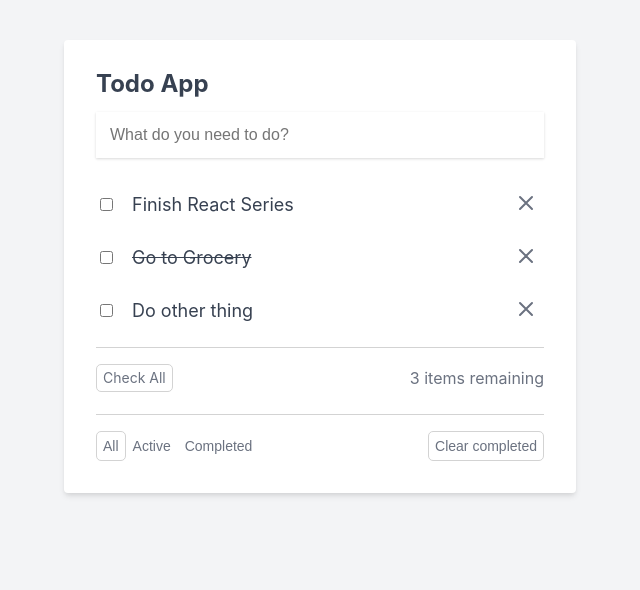
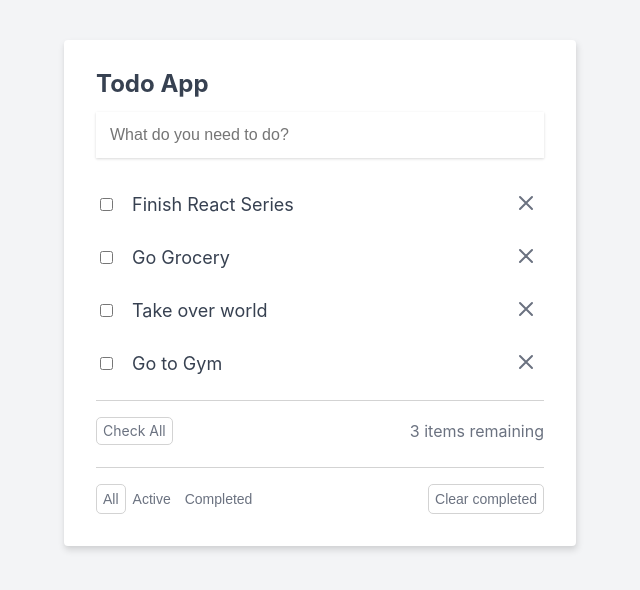
Before and after one commit to AndressaDaCosta/laracast-react, a React (Create React App) app in the folder lc-react/: page / in a window 1280 px wide. Shown: the top 590 px of the page, without its empty margins (320-960 px from the left). Built offline with nearby package versions, Linux system fonts and the light colour scheme.

Commit message:
Episode3-Making use of state

```diff
--- a/lc-react/src/App.css
+++ b/lc-react/src/App.css
@@ -1,12 +1,14 @@
-*, *::before, *::after {
+*,
+*::before,
+*::after {
 	box-sizing: border-box;
 }
 
 body {
 	margin: 0;
-  font-family: -apple-system, BlinkMacSystemFont, 'Segoe UI', 'Roboto', 'Oxygen',
-    'Ubuntu', 'Cantarell', 'Fira Sans', 'Droid Sans', 'Helvetica Neue',
-    sans-serif;
+	font-family: -apple-system, BlinkMacSystemFont, 'Segoe UI', 'Roboto',
+		'Oxygen', 'Ubuntu', 'Cantarell', 'Fira Sans', 'Droid Sans',
+		'Helvetica Neue', sans-serif;
 	-webkit-font-smoothing: antialiased;
 	-moz-osx-font-smoothing: grayscale;
 }
@@ -23,7 +25,8 @@ body {
 	padding: 2rem;
 	background: white;
 	border-radius: 0.25rem;
-  box-shadow: 0 4px 6px -1px rgba(0, 0, 0, 0.1), 0 2px 4px -1px rgba(0, 0, 0, 0.06);
+	box-shadow: 1px 4px 6px 1px rgba(0, 0, 0, 0.1),
+		0 2px 4px -1px rgba(0, 0, 0, 0.06);
 	max-width: 32rem;
 	color: #374151;
 }
@@ -80,13 +83,13 @@ h2 {
 
 .x-button {
 	background: white;
-  color: #6B7280;
+	color: #6b7280;
 	border: none;
 	cursor: pointer;
 }
 
 .x-button:hover {
-  color: #1F2937;
+	color: #1f2937;
 }
 
 .x-button-icon {
@@ -95,7 +98,7 @@ h2 {
 }
 
 .button {
-  color: #6B7280;
+	color: #6b7280;
 	font-size: 14px;
 	background: white;
 	border: 1px solid lightgray;
@@ -120,7 +123,7 @@ h2 {
 	display: flex;
 	justify-content: space-between;
 	align-items: center;
-  color: #6B7280;
+	color: #6b7280;
 	margin-top: 22px;
 	padding-top: 16px;
 	border-top: 1px solid lightgray;
@@ -130,7 +133,7 @@ h2 {
 	display: flex;
 	justify-content: space-between;
 	align-items: center;
-  color: #6B7280;
+	color: #6b7280;
 	margin-top: 22px;
 	padding-top: 16px;
 	border-top: 1px solid lightgray;
--- a/lc-react/src/components/App.jsx
+++ b/lc-react/src/components/App.jsx
@@ -1,7 +1,31 @@
+import { useState } from 'react';
 import '../reset.css';
 import '../App.css';
 
 function App() {
+	const [todos, setTodos] = useState([
+		{
+			id: 1,
+			title: 'Finish React Series',
+			isComplete: false
+		},
+		{
+			id: 2,
+			title: 'Go Grocery',
+			isComplete: true
+		},
+		{
+			id: 3,
+			title: 'Take over world',
+			isComplete: false
+		},
+		{
+			id: 4,
+			title: 'Go to Gym',
+			isComplete: false
+		}
+	]);
+
 	return (
 		<div className="todo-app-container">
 			<div className="todo-app">
@@ -15,10 +39,13 @@ function App() {
 				</form>
 
 				<ul className="todo-list">
+					{todos.map((todo, index) => (
 						<li className="todo-item-container">
 							<div className="todo-item">
 								<input type="checkbox" />
-              <span className="todo-item-label">Finish React Series</span>
+								<span className="todo-item-label">
+									{todo.title}
+								</span>
 								{/* <input type="text" className="todo-item-input" value="Finish React Series" /> */}
 							</div>
 							<button className="x-button">
@@ -26,8 +53,7 @@ function App() {
 									className="x-button-icon"
 									fill="none"
 									viewBox="0 0 24 24"
-                stroke="currentColor"
-              >
+									stroke="currentColor">
 									<path
 										strokeLinecap="round"
 										strokeLinejoin="round"
@@ -37,52 +63,7 @@ function App() {
 								</svg>
 							</button>
 						</li>
-          <li className="todo-item-container">
-            <div className="todo-item">
-              <input type="checkbox" />
-              <span className="todo-item-label line-through">
-                Go to Grocery
-              </span>
-              {/* <input type="text" className="todo-item-input" value="Go to Grocery" /> */}
-            </div>
-            <button className="x-button">
-              <svg
-                className="x-button-icon"
-                fill="none"
-                viewBox="0 0 24 24"
-                stroke="currentColor"
-              >
-                <path
-                  strokeLinecap="round"
-                  strokeLinejoin="round"
-                  strokeWidth={2}
-                  d="M6 18L18 6M6 6l12 12"
-                />
-              </svg>
-            </button>
-          </li>
-          <li className="todo-item-container">
-            <div className="todo-item">
-              <input type="checkbox" />
-              <span className="todo-item-label">Do other thing</span>
-              {/* <input type="text" className="todo-item-input" value="Do other thing /> */}
-            </div>
-            <button className="x-button">
-              <svg
-                className="x-button-icon"
-                fill="none"
-                viewBox="0 0 24 24"
-                stroke="currentColor"
-              >
-                <path
-                  strokeLinecap="round"
-                  strokeLinejoin="round"
-                  strokeWidth={2}
-                  d="M6 18L18 6M6 6l12 12"
-                />
-              </svg>
-            </button>
-          </li>
+					))}
 				</ul>
 
 				<div className="check-all-container">
@@ -99,7 +80,9 @@ function App() {
 							All
 						</button>
 						<button className="button filter-button">Active</button>
-            <button className="button filter-button">Completed</button>
+						<button className="button filter-button">
+							Completed
+						</button>
 					</div>
 					<div>
 						<button className="button">Clear completed</button>
--- /dev/null
+++ b/lc-react/src/components/AppClass.jsx
@@ -0,0 +1,96 @@
+import React, { Component } from 'react';
+
+export default class AppClass extends Component {
+	constructor(props) {
+		super(props);
+		this.state = {
+			todos: [
+				{
+					id: 1,
+					title: 'Finish React Series',
+					isComplete: false
+				},
+				{
+					id: 2,
+					title: 'Go Grocery',
+					isComplete: true
+				},
+				{
+					id: 3,
+					title: 'Take over world',
+					isComplete: false
+				}
+			]
+		};
+	}
+
+	render() {
+		return (
+			<div className="todo-app-container">
+				<div className="todo-app">
+					<h2>Todo App</h2>
+					<form action="#">
+						<input
+							type="text"
+							className="todo-input"
+							placeholder="What do you need to do?"
+						/>
+					</form>
+
+					<ul className="todo-list">
+						{this.state.todos.map((todo, index) => (
+							<li className="todo-item-container">
+								<div className="todo-item">
+									<input type="checkbox" />
+									<span className="todo-item-label">
+										{todo.title}
+									</span>
+									{/* <input type="text" className="todo-item-input" value="Finish React Series" /> */}
+								</div>
+								<button className="x-button">
+									<svg
+										className="x-button-icon"
+										fill="none"
+										viewBox="0 0 24 24"
+										stroke="currentColor">
+										<path
+											strokeLinecap="round"
+											strokeLinejoin="round"
+											strokeWidth={2}
+											d="M6 18L18 6M6 6l12 12"
+										/>
+									</svg>
+								</button>
+							</li>
+						))}
+					</ul>
+
+					<div className="check-all-container">
+						<div>
+							<div className="button">Check All</div>
+						</div>
+
+						<span>3 items remaining</span>
+					</div>
+
+					<div className="other-buttons-container">
+						<div>
+							<button className="button filter-button filter-button-active">
+								All
+							</button>
+							<button className="button filter-button">
+								Active
+							</button>
+							<button className="button filter-button">
+								Completed
+							</button>
+						</div>
+						<div>
+							<button className="button">Clear completed</button>
+						</div>
+					</div>
+				</div>
+			</div>
+		);
+	}
+}
--- a/lc-react/src/index.js
+++ b/lc-react/src/index.js
@@ -2,12 +2,14 @@ import React from 'react';
 import ReactDOM from 'react-dom/client';
 import './index.css';
 import App from './components/App';
+import AppClass from './components/AppClass';
 import reportWebVitals from './reportWebVitals';
 
 const root = ReactDOM.createRoot(document.getElementById('root'));
 root.render(
 	<React.StrictMode>
 		<App />
+		{/* <AppClass /> */}
 	</React.StrictMode>
 );
 
```
Lines whose indentation alone changed are shown as unchanged.
